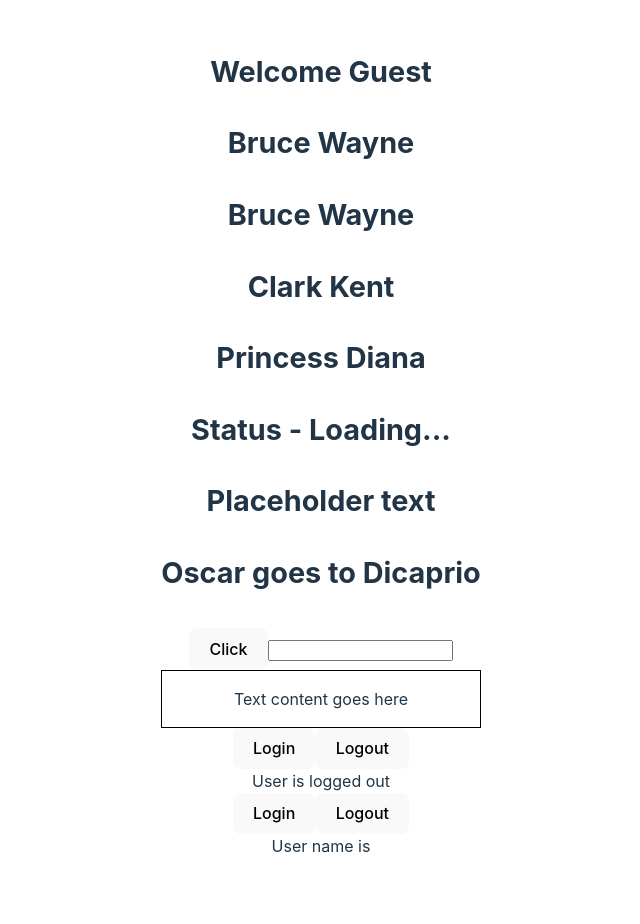
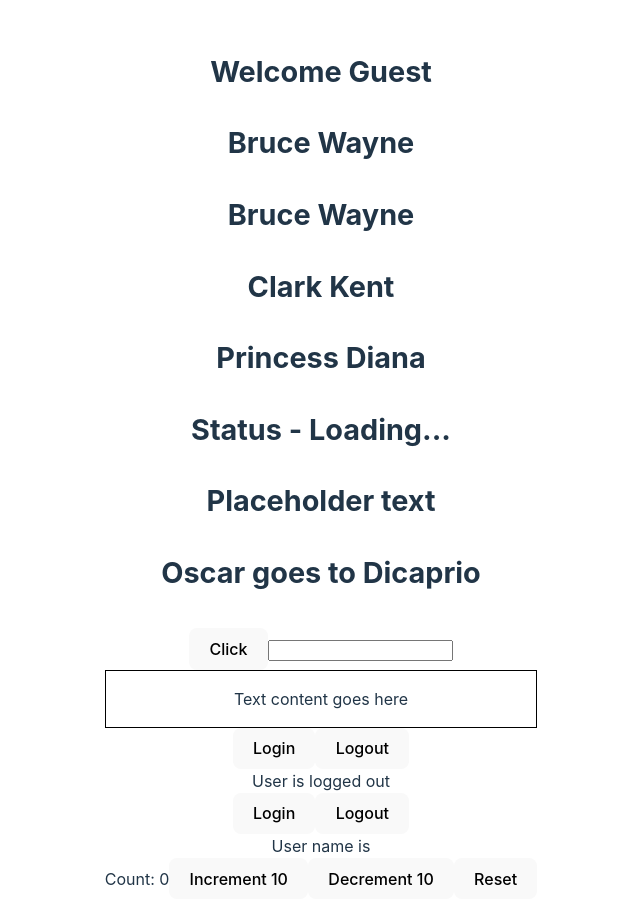
Before and after one commit to luiz-22/react-typescript, a React (Vite) app: page / in a window 1280 px wide. Shown: the top 924 px of the page, without its empty margins (319-959 px from the left). Before the commit the page ends 890 px from the top, so only its background shows below. Built offline with nearby package versions, Linux system fonts and the light colour scheme.

Commit message:
1° commit

```diff
--- a/src/App.tsx
+++ b/src/App.tsx
@@ -10,6 +10,7 @@
 import { Container } from './components/props/Container'
 import { LoggedIn } from './components/state/LoggedIn'
 import { User } from './components/state/User'
+import { Counter } from './components/state/Counter'
 
 function App() {
   const personName = {
@@ -51,6 +52,7 @@
       <Container styles={{ border: '1px solid black', padding: '1rem' }} />
       <LoggedIn />
       <User />
+      <Counter />
     </>
   )
 }
--- a/src/components/props/Input.tsx
+++ b/src/components/props/Input.tsx
@@ -3,7 +3,7 @@
   handleChange: (event: React.ChangeEvent<HTMLInputElement>) => void
 }
 
-export const Input = ({ value, handleChange }: InputProps) => { // Puedo destructurar
+export const Input = ({ value, handleChange }: InputProps) => {
   // const handleInputChange = (event: React.ChangeEvent<HTMLInputElement>) => {
   //   console.log(event)
   // }
--- a/src/components/props/Person.types.ts
+++ b/src/components/props/Person.types.ts
@@ -1,9 +1,7 @@
-// Puedo tener los tipos en un archivo separado para organizar mejor
-
 export type Name = {
   first: string
   last: string
 }
 export type PersonProps = {
-  name: Name // Podría organizarlo de esta manera para reusarlo en distintos lugares
+  name: Name
 }
--- a/src/components/state/User.tsx
+++ b/src/components/state/User.tsx
@@ -7,6 +7,8 @@
 
 export const User = () => {
   const [user, setUser] = useState<AuthUser | null>(null)
+  //const [user, setUser] = useState<AuthUser>({} as AuthUser)
+
   const handleLogin = () => {
     setUser({
       name: 'Vishwas',
@@ -21,6 +23,7 @@
       <button onClick={handleLogin}>Login</button>
       <button onClick={handleLogout}>Logout</button>
       <div>User name is {user?.name}</div>
+      {/* <div>User name is {user.name}</div> */}
     </div>
   )
 }
```
Also changed, not shown: 1 other file (tests, documents, lock files or other folders).
